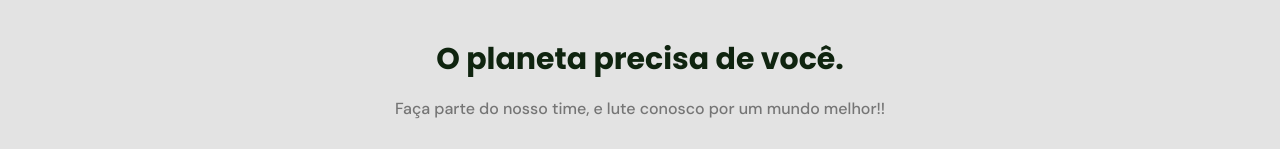
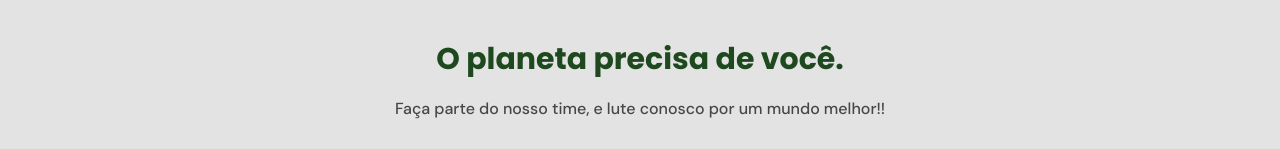
Before and after one commit to monza99-zz/ECO-future.org, a plain HTML site: page index.html in a window 1280 px wide. Shown: the part 1112-1261 px from the top of the page. Drawn offline with Linux system fonts and the light colour scheme.

Commit message:
Update style.css

```diff
--- a/style.css
+++ b/style.css
@@ -23,8 +23,8 @@ img {
   /* HSL color mode */
   --base-color: hsl(var(--hue) 36% 50%);
   --base-color-second: hsl(var(--hue) 65% 12%);
-  --base-color-alt: hsl(var(--hue) 57% 53%);
-  --title-color: hsl(var(--hue) 41% 10%);
+  --base-color-alt: hsl(var(--hue) 80% 10%);
+  --title-color: hsl(var(--hue) 41% 20%);
   --text-color: hsl(0 0% 46%);
   --text-color-light: hsl(0 0% 98%);
   --body-color: hsl(50 0% 89%);
@@ -163,5 +163,6 @@ main {
 }
 
 #home .text p {
+  color: rgba(0, 0, 0, 0.692);
   margin-bottom: 2rem;
 }
```
